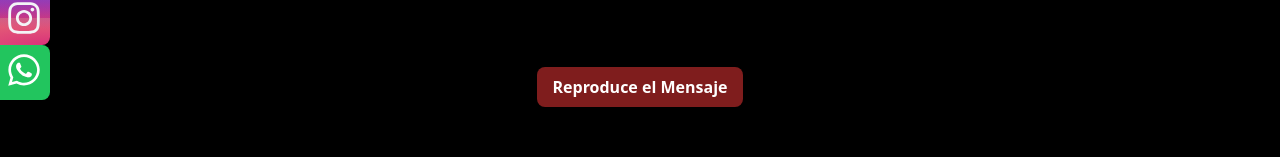
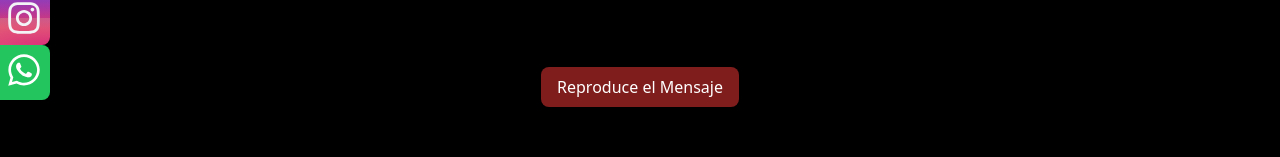
Before and after one commit to Pohe1999/samuel-site, a React (Vite) app: page / in a window 1280 px wide. Shown: the part 345-502 px from the top of the page. Built offline with nearby package versions, Linux system fonts and the light colour scheme.

Commit message:
Update Home.jsx

```diff
--- a/src/components/Home.jsx
+++ b/src/components/Home.jsx
@@ -13,7 +13,7 @@ const Home = () => {
         <div className='text-center'>
           <button
             onClick={handlePlay}
-            className="bg-red-900 my-28 text-white font-bold py-2 px-4 rounded-lg"
+            className="bg-red-900 my-28 text-white font-normal py-2 px-4 rounded-lg"
           >
             Reproduce el Mensaje
           </button>
```
